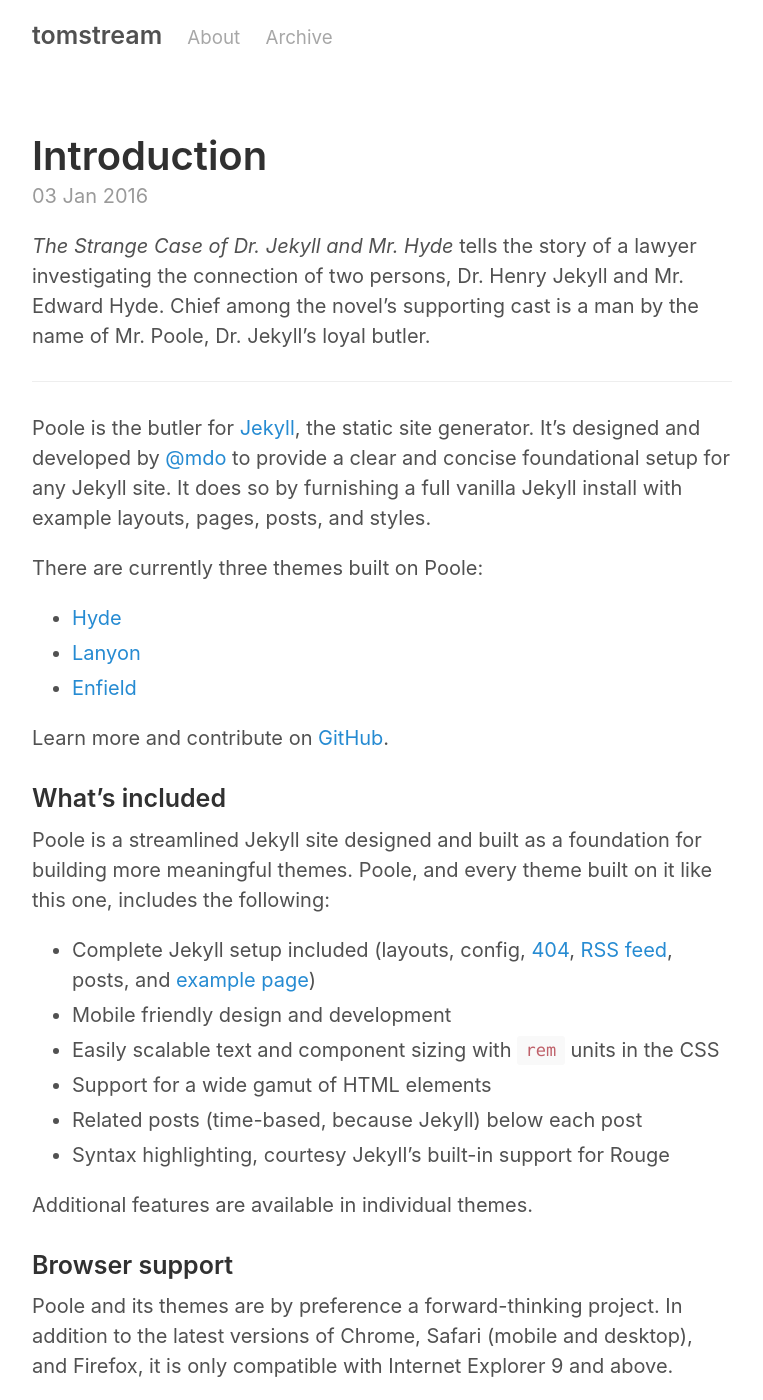
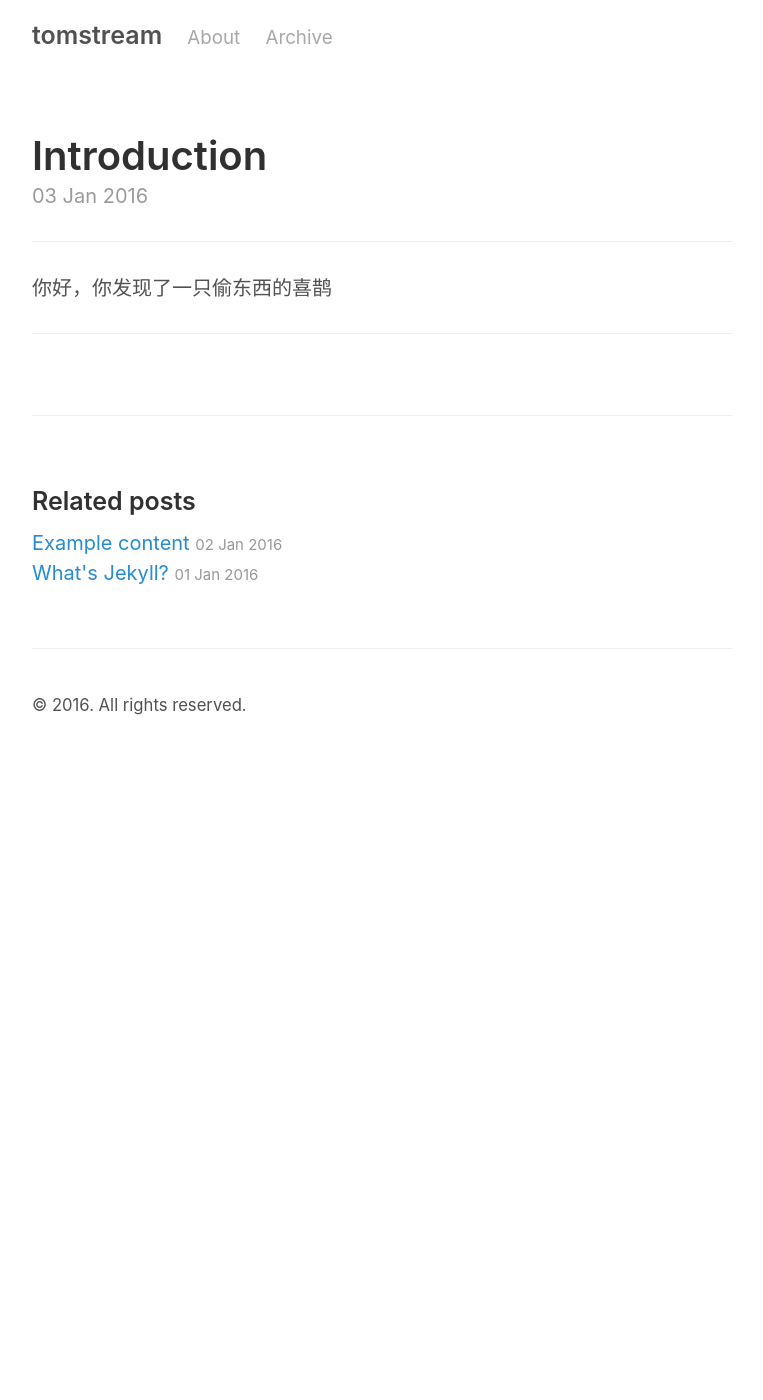
Before and after one commit to tomstream/tomstream.github.io, a Jekyll site: the page built from _posts/2016-01-03-introduction.md, in a window 1280 px wide and 1400 px high. Shown: the whole window, without its empty margins (258-1021 px from the left). Built offline with Jekyll 4.4.1, drawn with Linux system fonts in a browser that asks for light colours; some of the changed text lies outside the part shown.

Commit message:
new introduction

```diff
--- a/_posts/2016-01-03-introduction.md
+++ b/_posts/2016-01-03-introduction.md
@@ -3,39 +3,7 @@
 title: Introduction
 ---
 
-*The Strange Case of Dr. Jekyll and Mr. Hyde* tells the story of a lawyer investigating the connection of two persons, Dr. Henry Jekyll and Mr. Edward Hyde. Chief among the novel's supporting cast is a man by the name of Mr. Poole, Dr. Jekyll's loyal butler.
+---
+你好，你发现了一只偷东西的喜鹊
 
------
-
-Poole is the butler for [Jekyll](http://jekyllrb.com), the static site generator. It's designed and developed by [@mdo](https://twitter.com/mdo) to provide a clear and concise foundational setup for any Jekyll site. It does so by furnishing a full vanilla Jekyll install with example layouts, pages, posts, and styles.
-
-There are currently three themes built on Poole:
-
-* [Hyde](http://hyde.getpoole.com)
-* [Lanyon](http://lanyon.getpoole.com)
-* [Enfield](http://enfield.getpoole.com)
-
-Learn more and contribute on [GitHub]({{ site.github.repo }}).
-
-### What's included
-
-Poole is a streamlined Jekyll site designed and built as a foundation for building more meaningful themes. Poole, and every theme built on it like this one, includes the following:
-
-* Complete Jekyll setup included (layouts, config, [404]({{ site.baseurl }}/404.html), [RSS feed]({{ site.baseurl }}/atom.xml), posts, and [example page]({{ site.baseurl }}/about))
-* Mobile friendly design and development
-* Easily scalable text and component sizing with `rem` units in the CSS
-* Support for a wide gamut of HTML elements
-* Related posts (time-based, because Jekyll) below each post
-* Syntax highlighting, courtesy Jekyll's built-in support for Rouge
-
-Additional features are available in individual themes.
-
-### Browser support
-
-Poole and its themes are by preference a forward-thinking project. In addition to the latest versions of Chrome, Safari (mobile and desktop), and Firefox, it is only compatible with Internet Explorer 9 and above.
-
-### Download
-
-These themes are developed on and hosted with GitHub. Head to the [GitHub repository]({{ site.github.repo }}) for downloads, bug reports, and features requests.
-
-Thanks!
+---
```
